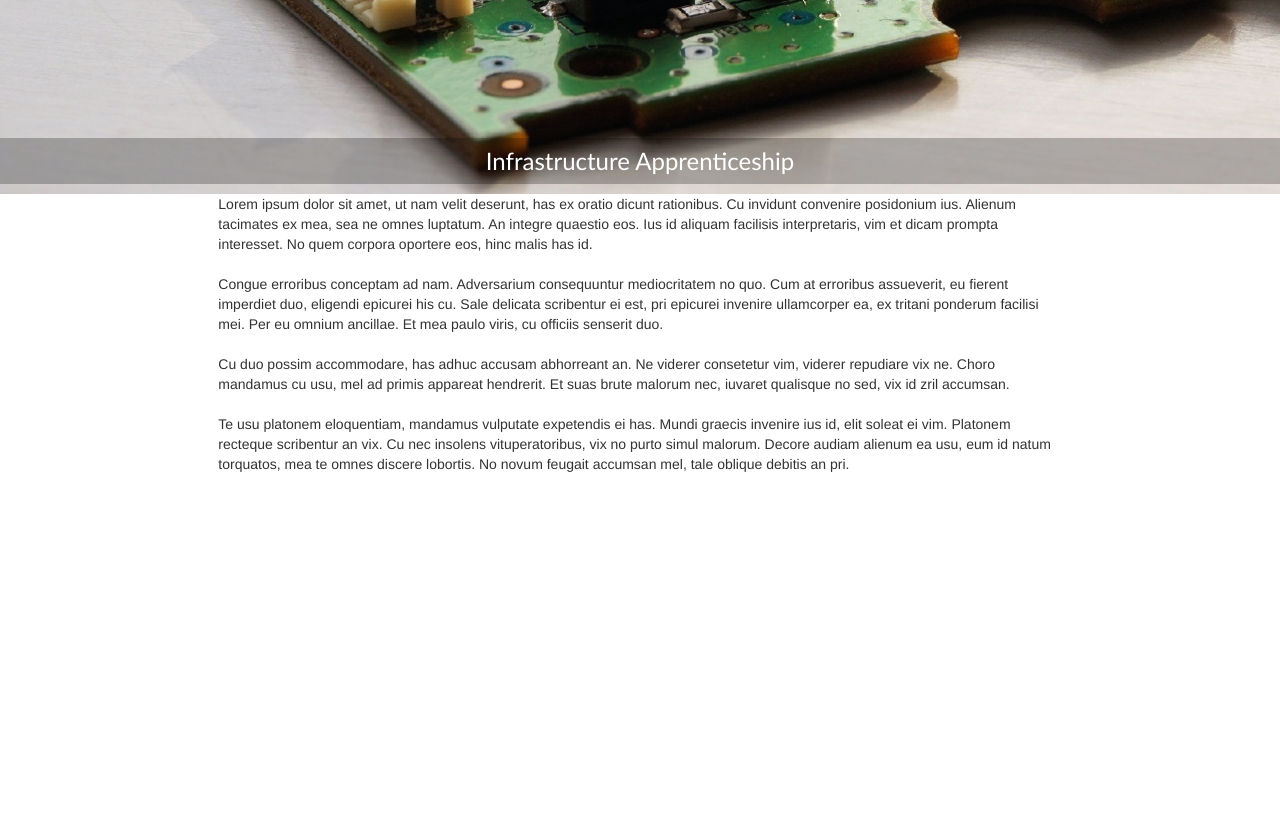
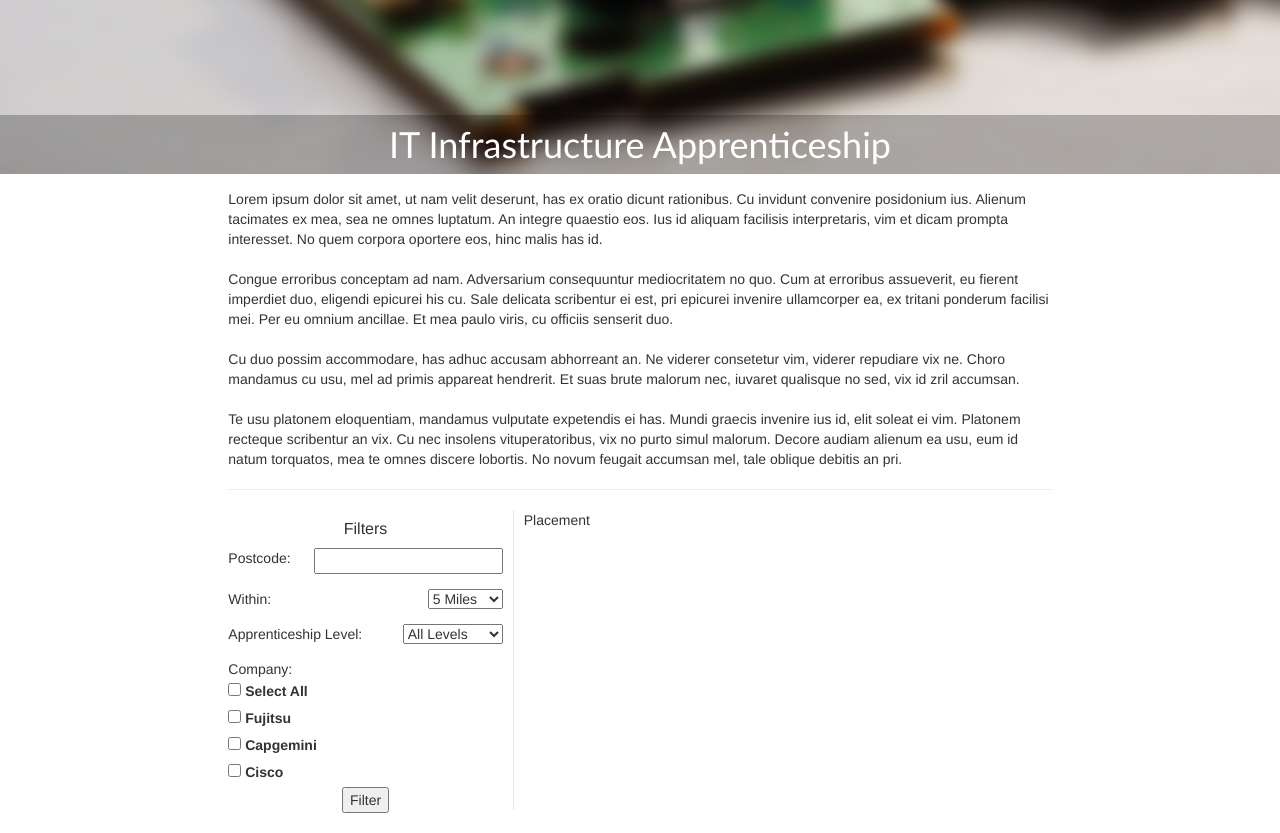
Before and after one commit to kieranjohnmc/project-one-website, a plain HTML site: page Apprentices_IT.html in a window 1280 px wide. Shown: the part 381-1214 px from the top of the page. Before the commit the page ends 866 px from the top, so only its background shows below. Drawn offline with nearby package versions, Linux system fonts and the light colour scheme; a script that the page names is missing.

Commit message:
Added Placement section
Also renamed CSS file, changed the feature image and sorted positioning

```diff
--- a/Apprentices_IT.html
+++ b/Apprentices_IT.html
@@ -2,17 +2,19 @@
 <html>
 
 <head>
+	<title>IT Infrastructure | First Choice</title>
+
     <!-- Latest compiled and minified CSS -->
     <link rel="stylesheet" href="css/bootstrap.min.css">
 
     <!-- Optional theme -->
     <link rel="stylesheet" href="css/bootstrap-theme.min.css">
 
-	<!-- Linking in image banner css -->
-	<link rel="stylesheet" href="css/img-width.css">
+    <!-- Custom CSS -->
+    <link rel="stylesheet" href="css/index.css">
 
-    <!-- Latest compiled and minified JavaScript -->
-    <script src="js/bootstrap.min.js" integrity="sha384-Tc5IQib027qvyjSMfHjOMaLkfuWVxZxUPnCJA7l2mCWNIpG9mGCD8wGNIcPD7Txa" crossorigin="anonymous"></script>
+	<!-- Adding in css for image banner -->
+	<link rel="stylesheet" href="css/Apprentices.css">
 </head>
 
 <body>
@@ -26,25 +28,34 @@
                     <span class="icon-bar"></span>
                 </button>
             </div>
-            <div id="navbar" class="navbar-collapse collapse">
-                <span class="glyphicon glyphicon-align-justify" style="color:azure; font-size:38px; padding-top: 30px;"></span>
+            <div id="navbar" class="navbar-collapse collapse icon">
+                <span class="glyphicon glyphicon-align-justify navbar-right icon" style="font-size:38px; padding-top: 30px;" onclick="openNav()"></span>
             </div>
             <!--/.nav-collapse -->
         </div>
     </nav>
 
+    <div id="mySidenav" class="sidenav">
+        <a href="#">Home</a>
+        <a href="#">Contact Us</a>
+        <a href="#">Find Us</a>
+        <a href="#">Apprenticeships</a>
+    </div>
+
+    <!-- Content -->
+    <div id="main">
         <!--main content starts-->
-	<br/><br/><br/><br/><br/>
-	<div class="col-md-12" id="relative">
-		<img id="banner" src="images/infrastructure.jpeg" alt="Infrastructure Banner" title="Infrastructure Banner"/>
-		<h1 class="absolute-text">Infrastructure Apprenticeship</h1>
+		<br/><br/><br/><br/>
+		<div class="relative col-md-12">
+			<img id="banner" src="images/infrastructure.png" alt="Infrastructure Banner" title="Infrastructure Banner"/>
+			<h1 class="absolute-text">IT Infrastructure Apprenticeship</h1>
 		</div>
 
 		<br/><br/>
-	<div class="row">
-		<div class="col-md-2"> <!--page padding-->
+		<div class="row relative">
+			<div class="col-md-2 padded"> <!--page padding-->
 			</div>
-		<div class="col-md-8">
+			<div class="col-md-8 pad-top">
 				<p>Lorem ipsum dolor sit amet, ut nam velit deserunt, has ex oratio dicunt rationibus. Cu invidunt convenire posidonium ius. Alienum tacimates ex mea, sea ne omnes luptatum. An integre quaestio eos. Ius id aliquam facilisis interpretaris, vim et dicam prompta interesset. No quem corpora oportere eos, hinc malis has id.
 <br/><br/>
 Congue erroribus conceptam ad nam. Adversarium consequuntur mediocritatem no quo. Cum at erroribus assueverit, eu fierent imperdiet duo, eligendi epicurei his cu. Sale delicata scribentur ei est, pri epicurei invenire ullamcorper ea, ex tritani ponderum facilisi mei. Per eu omnium ancillae. Et mea paulo viris, cu officiis senserit duo.
@@ -52,25 +63,83 @@ Congue erroribus conceptam ad nam. Adversarium consequuntur mediocritatem no quo
 Cu duo possim accommodare, has adhuc accusam abhorreant an. Ne viderer consetetur vim, viderer repudiare vix ne. Choro mandamus cu usu, mel ad primis appareat hendrerit. Et suas brute malorum nec, iuvaret qualisque no sed, vix id zril accumsan.
 <br/><br/>
 Te usu platonem eloquentiam, mandamus vulputate expetendis ei has. Mundi graecis invenire ius id, elit soleat ei vim. Platonem recteque scribentur an vix. Cu nec insolens vituperatoribus, vix no purto simul malorum. Decore audiam alienum ea usu, eum id natum torquatos, mea te omnes discere lobortis. No novum feugait accumsan mel, tale oblique debitis an pri.
-			</p>
+				</p>		<hr/>
+			</div>
+			<div class="col-md-2 pad-top"> <!--page padding-->
+			</div>
+		</div>
+
+		<div class="row relative">
+			<div class="col-md-2"> <!--page padding-->
+			</div>
+			<div class="col-md-8">
+				<div class="relative col-md-4">
+					<div>
+						<div class="col-md-12"><h5 class="PositionH">Filters</h5></div>
+						<form>
+							<div class="col-md-12 relative">Postcode: <input class="right" type="text" name="PostCode"></div>
+							<div class="col-md-12 pad-top relative">Within:
+								<select class="right" name="Within">
+									<option value="5">5 Miles</option>
+									<option value="10">10 Miles</option>
+									<option value="15">15 Miles</option>
+									<option value="20">20 Miles</option>
+									<option value="30">30 Miles</option>
+									<option value="40">40 Miles</option>
+									<option value="More">More</option>
+								</select>
+							</div>
+							<div class="col-md-12 pad-top relative">Apprenticeship Level:
+								<select class="right" name="Level">
+									<option value="All">All Levels</option>
+									<option value="Intermediate">Intermediate</option>
+									<option value="Advanced">Advanced</option>
+									<option value="Higher">Higher</option>
+									<option value="Degree">Degree</option>
+								</select>
+							</div>
+							<div class="col-md-12 pad-top relative">Company: <br/>
+								<label id="plain"><input type="checkbox" name="SelectAll" value="Select All"> Select All</label><br/>
+								<label id="plain"><input type="checkbox" name="Fujitsu" value="Fujitsu"> Fujitsu</label><br/>
+								<label id="plain"><input type="checkbox" name="Capgemini" value="Capgemini"> Capgemini</label><br/>
+								<label id="plain"><input type="checkbox" name="Cisco" value="Cisco"> Cisco</label><br/>
+							</div>
+							<div class="col-md-12 pad-top pad-bottom relative" id="centered"><input type="submit" name="Filter" value="Filter"></div>
+						</form>
+					</div>
+				</div>
+				<div class="left-pad col-md-8">
+					<div class="left-pad" id="Positions">
+						Placement
+					</div>
+				</div>
 			</div>
 			<div class="col-md-2"> <!--page padding-->
 			</div>
 		</div>
+    </div>
 
-	<div class="row">
-		<div class="col-md-1"> <!--page padding-->
-		</div>
-		<div class="col-md-10">
+    <script>
+        var sidenav = document.getElementById("mySidenav");
+        var main = document.getElementById("main")
 
-		</div>
-		<div class="col-md-1"> <!--page padding-->
-		</div>
-	</div>
+        function openNav() {
+            if (sidenav.style.width == "0px" && main.style.marginLeft == "0px") {
+                sidenav.style.width = "250px";
+                main.style.marginLeft = "250px";
+            } else {
+                sidenav.style.width = "0";
+                main.style.marginLeft = "0";
+            }
+        }
+    </script>
 
     <script src="https://code.jquery.com/jquery-3.1.1.slim.min.js" integrity="sha384-A7FZj7v+d/sdmMqp/nOQwliLvUsJfDHW+k9Omg/a/EheAdgtzNs3hpfag6Ed950n" crossorigin="anonymous"></script>
     <script src="https://cdnjs.cloudflare.com/ajax/libs/tether/1.4.0/js/tether.min.js" integrity="sha384-DztdAPBWPRXSA/3eYEEUWrWCy7G5KFbe8fFjk5JAIxUYHKkDx6Qin1DkWx51bBrb" crossorigin="anonymous"></script>
     <script src="https://maxcdn.bootstrapcdn.com/bootstrap/4.0.0-alpha.6/js/bootstrap.min.js" integrity="sha384-vBWWzlZJ8ea9aCX4pEW3rVHjgjt7zpkNpZk+02D9phzyeVkE+jo0ieGizqPLForn" crossorigin="anonymous"></script>
+
+    <!-- Latest compiled and minified JavaScript -->
+    <script src="js/bootstrap.min.js" integrity="sha384-Tc5IQib027qvyjSMfHjOMaLkfuWVxZxUPnCJA7l2mCWNIpG9mGCD8wGNIcPD7Txa" crossorigin="anonymous"></script>
 </body>
 
 </html>
--- /dev/null
+++ b/css/Apprentices.css
@@ -0,0 +1,69 @@
+img#banner {
+	width:100%;
+}
+
+.relative {
+	padding: 0;
+	margin: 0;
+}
+
+.absolute-text{
+	position: absolute;
+	bottom: 0;
+	font-family: "calibri";
+	background: rgba(5,5,5,0.25);
+	padding: 10px 10px;
+	width: 100%;
+	text-align: center;
+	color: #fff;
+	margin-bottom: 0px;
+}
+
+.absolute-text a{
+	font-size:16px;
+	color:#b92b27;
+}
+
+.pad-top {
+	padding-top: 15px;
+}
+
+#filters {
+	border: 1px solid rgba(5,5,5,0.10);
+	box-shadow: inset 0.5px 0.5px 0 #000;
+	padding: 1px;
+}
+
+.PositionH {
+	text-align:center;
+	font-size:16px;
+}
+
+#Positions {
+	height: 300px;
+	border-left: 0.5px solid rgba( 5, 5, 5, 0.1);
+}
+
+.right {
+	float: right;
+}
+
+#centered {
+	margin: auto;
+	float: none;
+	text-align:center;
+}
+
+.left-pad {
+	padding-left: 10px;
+	padding-right: 0px;
+	padding-top: 0px;
+	padding-bottom: 0px;
+}
+
+.pad-bottom {
+	padding-left: 0px;
+	padding-right: 0px;
+	padding-top: 0px;
+	padding-bottom: 20px;
+}
--- a/css/img-width.css
+++ /dev/null
@@ -1,24 +0,0 @@
-img#banner {
-	width:100%;
-}
-
-#relative{
-	padding: 0;
-}
-
-.absolute-text{
-	position:absolute;
-	bottom:0;
-	font-size:24px;
-	font-family:"calibri";
-	background:rgba(5,5,5,0.25);
-	padding:10px 10px;
-	width:100%;
-	text-align:center;
-	color: #fff;
-}
-
-.absolute-text a{
-	font-size:16px;
-	color:#b92b27;
-}
--- a/css/index.css
+++ b/css/index.css
@@ -45,7 +45,6 @@
 
 #main {
     transition: margin-left .5s;
-    padding: 20px;
 }
 
 .icon {
```
Also changed, not shown: index.html (+0 -4 lines), 1 other file. Lines whose indentation alone changed are shown as unchanged.
